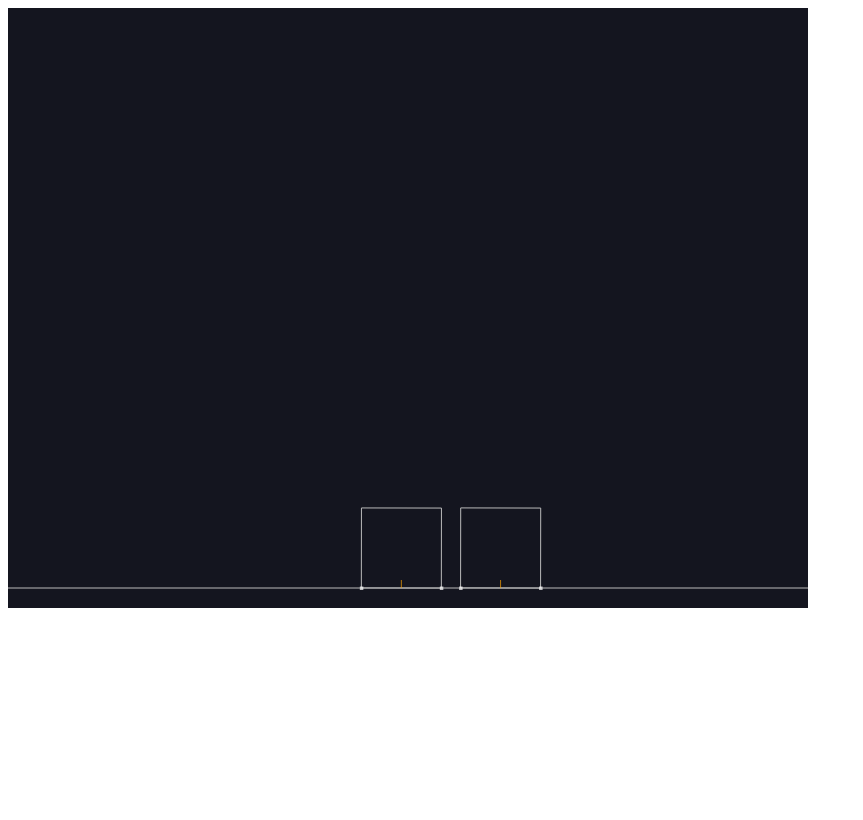
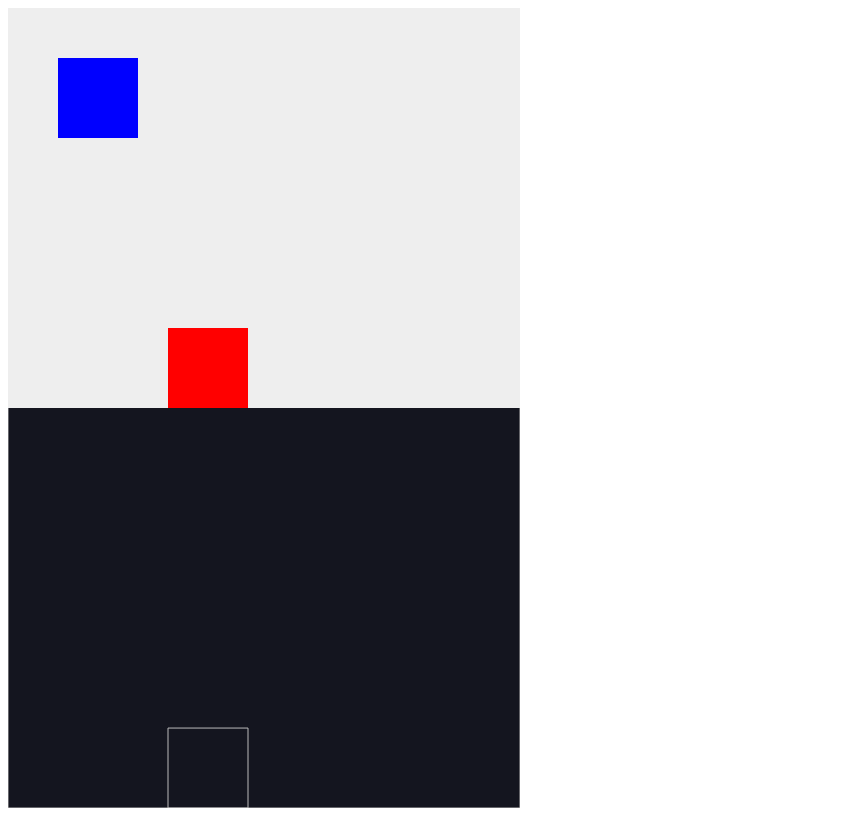
Before and after one commit to Kvan2n/Matter.js-learning, a website: page index.html in a window 1280 px wide. Shown: the whole page, without its empty margins (0-863 px from the left). Drawn offline with nearby package versions, Linux system fonts and the light colour scheme.

Commit message:
added stuff
most usefull commit title and description ever

```diff
--- a/index.html
+++ b/index.html
@@ -1,13 +1,24 @@
 <!DOCTYPE html>
-<html lang="en">
+<html lang="en" draggable="false">
 <head>
     <meta charset="UTF-8">
     <meta name="viewport" content="width=device-width, initial-scale=1.0">
     <title>Matter.js learning</title>
 </head>
-<body>
+<body draggable="false">
 
     <script src="node_modules/matter-js/build/matter.min.js"></script>
+
+    <div id="container" style="width: 40vw; height: 50vh; background-color: #eee; position: relative;" draggable="false">
+        <div id="boxA" style="position: absolute; aspect-ratio: 1/1; width: 80px; height: 80px; background-color: #00f; left: 50px; top: 50px;" draggable="false"></div>
+
+    </div>
+    <script>
+        document.addEventListener('dragstart', function(event) {
+            event.preventDefault();
+        });
+    </script>
+
     <script src="index.js"></script>
 </body>
 </html>
--- a/index.js
+++ b/index.js
@@ -8,32 +8,144 @@ var Engine = Matter.Engine,
 // create an engine
 var engine = Engine.create();
 
-// create a renderer
+const container = document.getElementById("container");
+
 var render = Render.create({
     element: document.body,
     engine: engine,
     options: {
-        width: 800,
-        height: 600,
-        wireframes: true,
-        showVelocity: true,
-        showCollisions: true
+        width: container.offsetWidth,
+        height: container.offsetHeight,
     }
 });
 
-// create two boxes and a ground
-var boxA = Bodies.rectangle(400, 200, 80, 80);
-var boxB = Bodies.rectangle(450, 50, 80, 80);
-var ground = Bodies.rectangle(400, 610, 810, 60, { isStatic: true });
+
+const CATEGORIES = {
+    default: 0x0001,
+    wall: 0x0002
+};
+
+
+// create walls
+const offset = 5;
+const wallOptions = {
+    isStatic: true,
+    collisionFilter: {
+        category: CATEGORIES.wall,
+        mask: CATEGORIES.default
+    }
+};
+
+
+
+var walls = {
+    ground: {
+        body: Bodies.rectangle(container.offsetWidth/2, container.offsetHeight+offset, container.offsetWidth, offset*2, wallOptions),
+        normal: { x: 0, y: -1 },
+    },
+    left: {
+        body: Bodies.rectangle(-offset, container.offsetHeight/2, offset*2, container.offsetHeight, wallOptions),
+        normal: { x: 1, y: 0 },
+    },
+    right: {
+        body: Bodies.rectangle(container.offsetWidth+offset, container.offsetHeight/2, offset*2, container.offsetHeight, wallOptions),
+        normal: { x: -1, y: 0 },
+    }
+};
 
 // add all of the bodies to the world
-Composite.add(engine.world, [boxA, boxB, ground]);
+Composite.add(engine.world, [walls.ground.body, walls.left.body, walls.right.body]);
+
+//mouse
+
+var mouseConstraint = Matter.MouseConstraint.create(engine, {
+    element: container,
+    constraint: {
+        stiffness: 0.3,
+        render: {
+            visible: false
+        }
+    }
+});
+
+Composite.add(engine.world, mouseConstraint);
+
+
+
+
+
 
 // run the renderer
 Render.run(render);
+
+//FIX THIS MESS BY USING ONE CATEGORY PER WALL!!
+Matter.Events.on(engine, "beforeUpdate", function() {
+    Composite.allBodies(engine.world).forEach(body => {
+        if (body.velocity.x < 0) {
+            walls.right.body.collisionFilter.mask = 0x0000;
+        }
+        else if (body.velocity.x > 0) {
+            body.collisionFilter.mask = CATEGORIES.default;
+        }
+    });
+});
+
+
+
+
+
+var elements = {};
+
+function newElementToContainer(element, x, y, width, height, color) {
+    container.appendChild(element);
+
+
+    element.style.position = "absolute";
+    element.style.left = x + 'px';
+    element.style.top = y + 'px';
+    element.style.width = width + 'px';
+    element.style.height = height + 'px';
+    element.style.backgroundColor = color;
+
+    var body = Bodies.rectangle(x, y, width, height, { restitution: 0.6, collisionFilter: { category: CATEGORIES.default, mask: CATEGORIES.wall | CATEGORIES.default} });
+    elements[body.id] = element;
+    Composite.add(engine.world, body);
+}
+
+
+function updateElement(element, body) {
+    if (element === undefined) return;
+
+    element.style.left = body.position.x-40+ 'px';
+    element.style.top = body.position.y-40+ 'px';
+    element.style.transform = 'rotate(' + body.angle + 'rad)';
+}
+
+
+
+
+
+
+
+
+newElementToContainer(document.createElement("div"), 200, 50, 80, 80, "#f00");
+
+function run() {
+    window.requestAnimationFrame(run);
+    Engine.update(engine, 1000 / 60);
+
+    Composite.allBodies(engine.world).forEach(body => {
+        updateElement(elements[body.id], body);
+    });
+
+    //updateElement(document.getElementById("boxA"), boxA);
+}
+
+setTimeout(run, 0);
+
 
 // create runner
 var runner = Runner.create();
 
 // run the engine
-Runner.run(runner, engine);
+//Runner.run(runner, engine);
```
